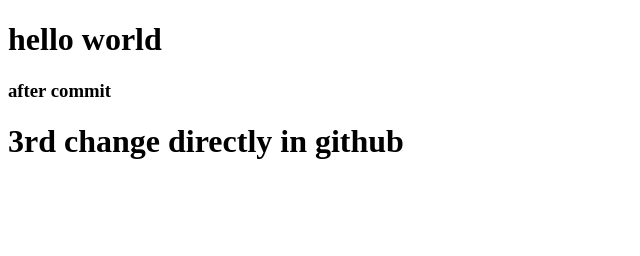
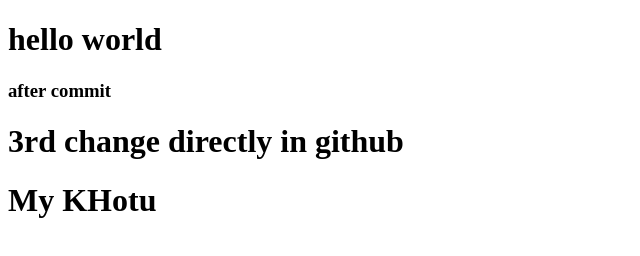
Before and after one commit to lakshita05/demo1, a plain HTML site: page index.html in a window 1280 px wide. Shown: the whole page, without its empty margins (0-640 px from the left). Drawn offline with Linux system fonts and the light colour scheme.

Commit message:
Update index.html

```diff
--- a/index.html
+++ b/index.html
@@ -10,5 +10,6 @@
     <h3>after commit
     </h3>
     <h1>3rd change directly in github</h1>
+    <h1>My KHotu</h1>
 </body>
 </html>
```
